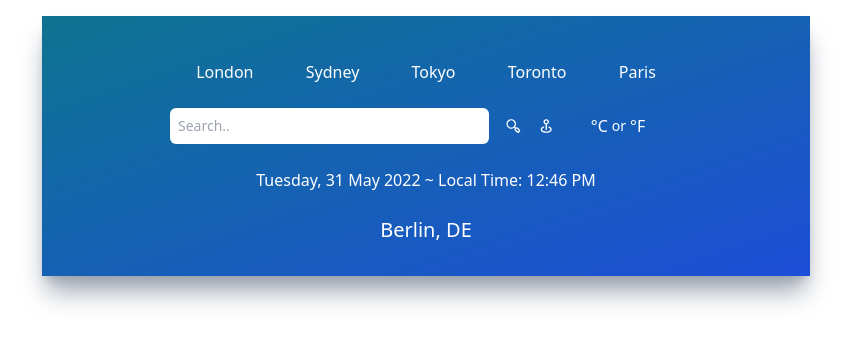
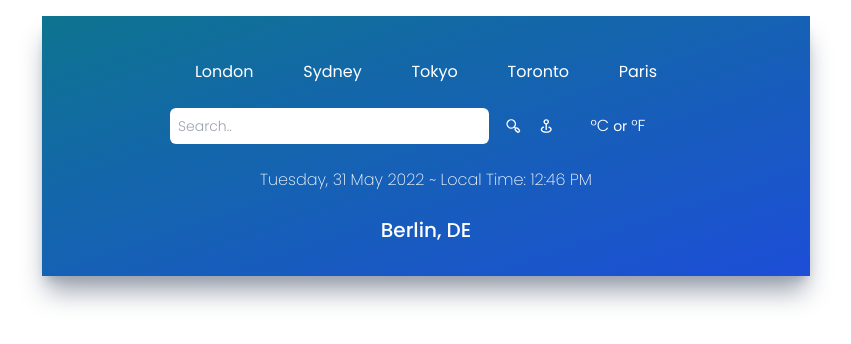
Before and after one commit to aminisa/weather-application, a React (Create React App) app: page / in a window 1280 px wide. Shown: the top 344 px of the page, without its empty margins (214-1065 px from the left). Built offline with nearby package versions, Linux system fonts and the light colour scheme.

Commit message:
imported poppins from google fonts

```diff
--- a/src/index.css
+++ b/src/index.css
@@ -1,3 +1,11 @@
+@import url("https://fonts.googleapis.com/css2?family=Poppins:ital,wght@0,100;0,200;0,300;0,400;0,500;0,600;0,700;0,800;0,900;1,100;1,200;1,300;1,400;1,500;1,600;1,700;1,800;1,900&display=swap");
+
 @tailwind base;
 @tailwind components;
 @tailwind utilities;
+
+@layer base {
+    html {
+        font-family: 'Poppins', sans-serif;
+    }
+}
```
